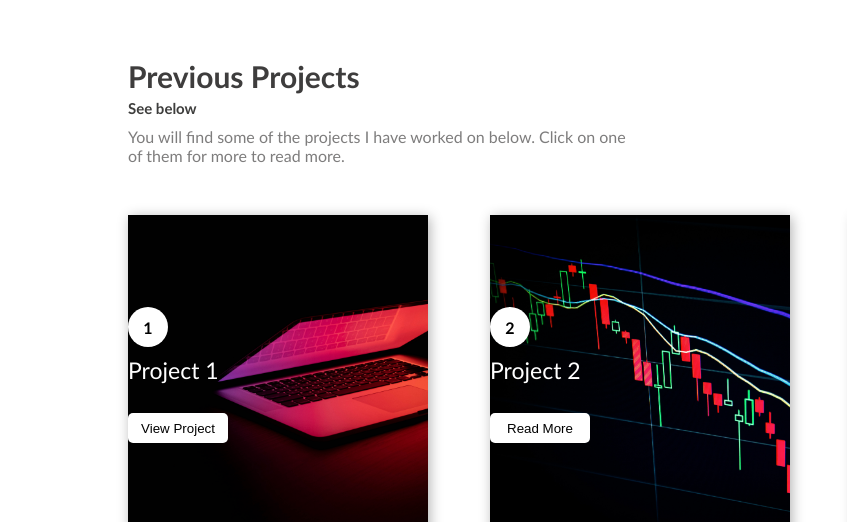
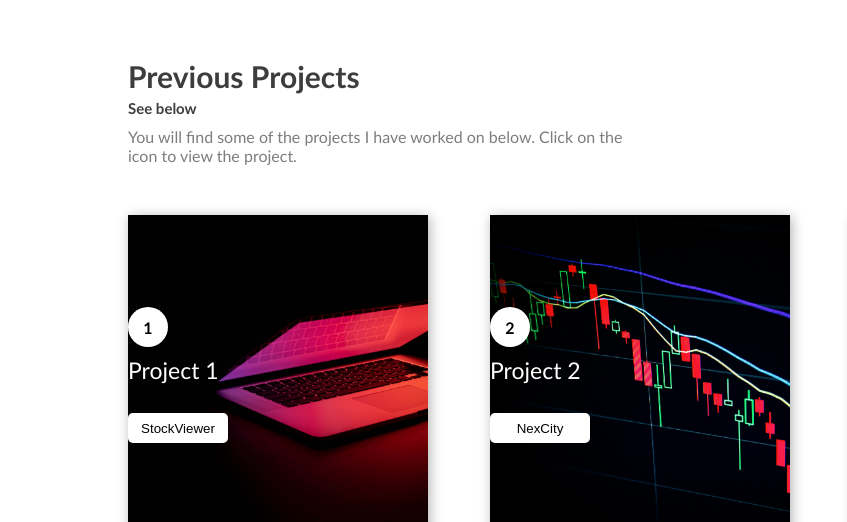
Before and after one commit to Moesaidi76/my-personal-website, a plain HTML site: page Index.html in a window 1280 px wide. Shown: the part 1020-1542 px from the top of the page, 0-847 px from the left. Drawn offline with Linux system fonts and the light colour scheme.

Commit message:
first website launch

```diff
--- a/Index.html
+++ b/Index.html
@@ -57,7 +57,7 @@
 <div class="projects-text">
 <p>Previous Projects</p>
 <p>See below</p>
-<p>You will find some of the projects I have worked on below. Click on one of them for more to read more.</p>
+<p>You will find some of the projects I have worked on below. Click on the icon to view the project.</p>
 </div>
 <!--box-->
 <div class="box-container">
@@ -66,14 +66,14 @@
     <span>1</span>
     <p class="heading">Project 1</p>
     <p class="details"><!--input the paragraph here about the topic shosen above.--></p>
-    <button onclick="window.location.href='https://moesaidi76.github.io/StockViewer/'">View Project</button>
+    <button onclick="window.location.href='https://moesaidi76.github.io/StockViewer/'">StockViewer</button>
 </div>
             <!-------2-->
     <div class="box-2">
         <span>2</span>
         <p class="heading">Project 2</p>
         <p class="details"><!--input the paragraph here about the topic shosen above.--></p>
-        <button>Read More</button>
+        <button onclick="window.location.href='https://github.com/Moesaidi76/NexCity'">NexCity</button>
     </div>
               <!-------3-->
     <div class="box-3">
```
